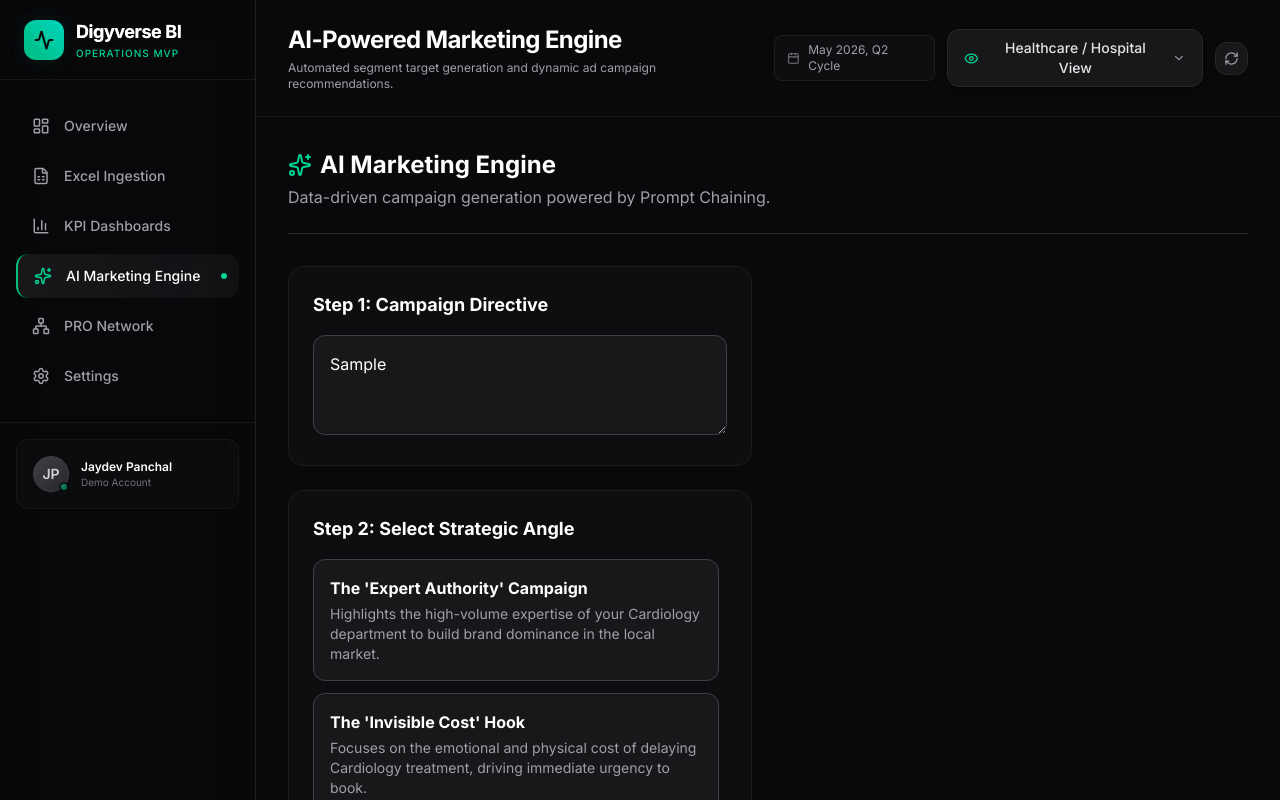
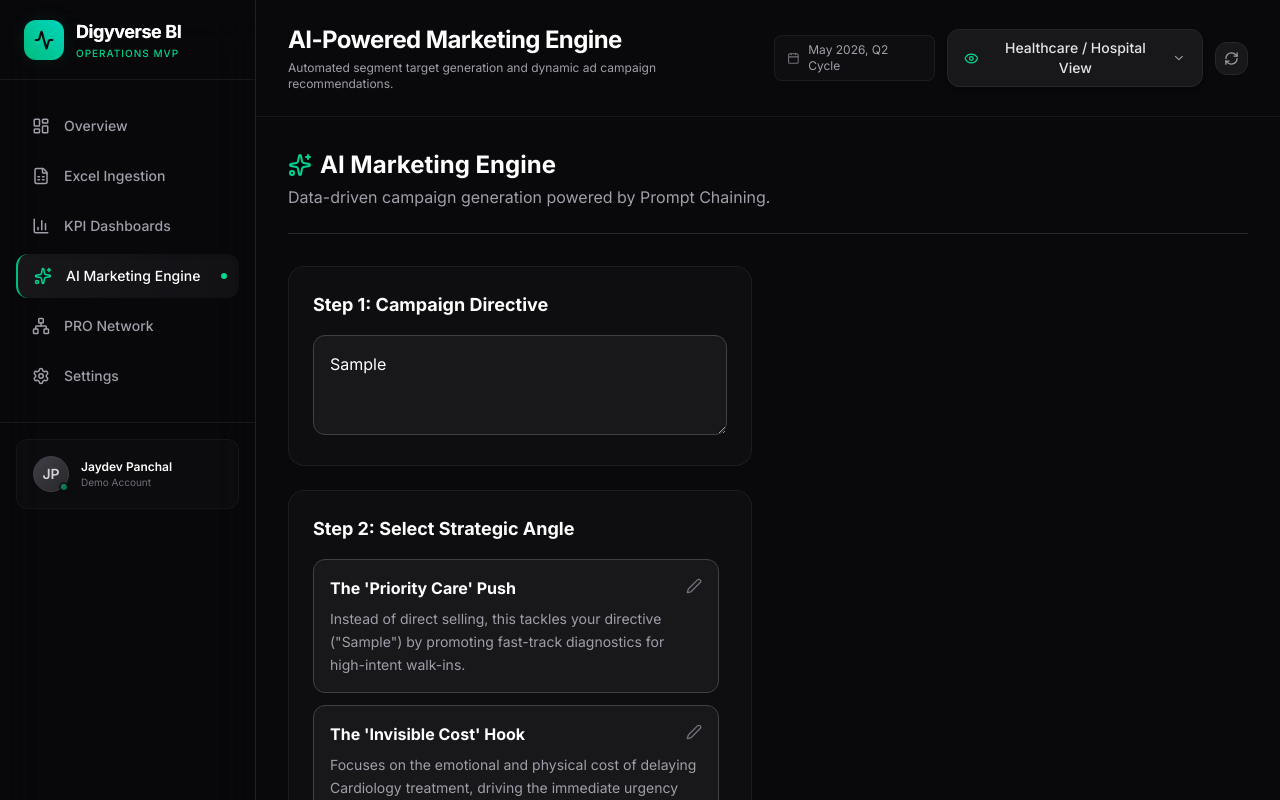
Before and after one commit to joyboyjd/digyverse-bi-mvp, a Next.js app: page /marketing in a window 1280 px wide. Both pictures are taken after typing "Sample" into the empty fields and a click on the button "Generate Strategies". Shown: the top 800 px of the page. Built offline with nearby package versions, Linux system fonts and the light colour scheme.

Commit message:
feat: wired up dynamic data flow and editing for AI Marketing Engine Steps 1-3

```diff
--- a/src/app/api/marketing/strategy/route.ts
+++ b/src/app/api/marketing/strategy/route.ts
@@ -3,36 +3,38 @@ import { NextResponse } from "next/server";
 export async function POST(request: Request) {
   try {
     const body = await request.json();
-    const { masterContextJSON } = body;
-    const topDept = masterContextJSON.live_kpis.topDept || "Cardiology";
-    const successRate = masterContextJSON.live_kpis.successRate || "100%";
+    const { user_request, live_kpis } = body.masterContextJSON;
 
-    // In a production environment, this goes to OpenAI.
-    // Here we use a rich mock pool to simulate dynamic generation for the "Regenerate/More" buttons.
+    // Extract the typed goal, with a fallback if empty
+    const goal = user_request?.goal || "drive general growth";
+    const topDept = live_kpis?.topDept || "Cardiology";
+    const successRate = live_kpis?.successRate || "100%";
+
+    // A rich mock pool that dynamically weaves in the user's exact typed goal
     const strategyPool = [
       {
+        title: `The '${topDept} Authority' Campaign`,
+        rationale: `Directly targets your goal to "${goal}" by highlighting the high-volume expertise of your ${topDept} department to build brand dominance.`
+      },
+      {
         title: "The 'Peace of Mind' Angle",
-        rationale: `Leverages the ${successRate} Surgery Success rate to convert hesitant ${topDept} walk-ins into scheduled admissions.`
+        rationale: `Leverages the ${successRate} Surgery Success rate to neutralize patient hesitation, providing a clear path to achieve: "${goal}".`
       },
       {
         title: "The 'Priority Care' Push",
-        rationale: `Targets the massive gap between OPD visits and admissions by promoting fast-track diagnostics for high-intent patients.`
-      },
-      {
-        title: "The 'Expert Authority' Campaign",
-        rationale: `Highlights the high-volume expertise of your ${topDept} department to build brand dominance in the local market.`
+        rationale: `Instead of direct selling, this tackles your directive ("${goal}") by promoting fast-track diagnostics for high-intent walk-ins.`
       },
       {
         title: "The 'Invisible Cost' Hook",
-        rationale: `Focuses on the emotional and physical cost of delaying ${topDept} treatment, driving immediate urgency to book.`
+        rationale: `Focuses on the emotional and physical cost of delaying ${topDept} treatment, driving the immediate urgency needed to ${goal}.`
       },
       {
         title: "The 'Premium Facility' Appeal",
-        rationale: `Showcases your advanced IPD infrastructure to attract high-margin, insurance-backed (TPA) patients.`
+        rationale: `Showcases your advanced IPD infrastructure to attract high-margin, insurance-backed (TPA) patients, perfectly aligning with your objective to ${goal}.`
       },
       {
         title: "The 'Community Trust' Spotlight",
-        rationale: `Positions your top-performing doctors as local healthcare heroes, leveraging organic word-of-mouth.`
+        rationale: `Positions your top-performing doctors as local healthcare heroes, leveraging organic word-of-mouth to organically ${goal}.`
       }
     ];
 
@@ -40,8 +42,12 @@ export async function POST(request: Request) {
     const shuffled = strategyPool.sort(() => 0.5 - Math.random());
     const selectedStrategies = shuffled.slice(0, 3);
 
-    return NextResponse.json({ strategies: selectedStrategies });
+    // Add a slight artificial delay so the UI loading state feels like real AI processing
+    await new Promise((resolve) => setTimeout(resolve, 1200));
+
+    return NextResponse.json({ strategies: selectedStrategies }, { status: 200 });
   } catch (error) {
+    console.error("API Error:", error);
     return NextResponse.json({ error: "Failed to generate strategy" }, { status: 500 });
   }
 }
--- a/src/app/marketing/page.tsx
+++ b/src/app/marketing/page.tsx
@@ -4,7 +4,7 @@ import React, { useState, useMemo } from "react";
 import Sidebar from "@/components/sidebar";
 import DashboardHeader from "@/components/dashboard-header";
 import { useData } from "../../context/DataContext";
-import { Sparkles, ArrowRight, CheckCircle2, Copy, Image as ImageIcon, RefreshCcw, Plus, Wand2, Lightbulb } from "lucide-react";
+import { Sparkles, ArrowRight, CheckCircle2, Copy, Image as ImageIcon, RefreshCcw, Plus, Wand2, Lightbulb, Edit2, Save } from "lucide-react";
 
 export default function AIMarketingEngine() {
   const { parsedMetrics } = useData();
@@ -16,7 +16,11 @@ export default function AIMarketingEngine() {
   const [generatedCopy, setGeneratedCopy] = useState("");
   const [isRefining, setIsRefining] = useState(false);
 
-  // --- ADVANCED KPI EXTRACTION (Defined only once!) ---
+  // --- EDIT MODE STATE ---
+  const [editingIndex, setEditingIndex] = useState<number | null>(null);
+  const [editTitle, setEditTitle] = useState("");
+  const [editRationale, setEditRationale] = useState("");
+
   const data = parsedMetrics?.sheetData || [];
 
   const stats = useMemo(() => {
@@ -32,37 +36,28 @@ export default function AIMarketingEngine() {
       deptCount[dept] = (deptCount[dept] || 0) + 1;
     });
 
-    // Find the most popular department dynamically
     const topDept = Object.keys(deptCount).sort((a,b) => deptCount[b] - deptCount[a])[0] || "Cardiology";
-
-    // Calculate the actual conversion rate
     const conversionRate = opdCount ? ((opdConverted / opdCount) * 100) : 0;
 
     return { ipdCount, opdCount, topDept, conversionRate, successRate: "100%" };
   }, [data]);
 
-  // --- DYNAMIC, LOGIC-DRIVEN SUGGESTIONS ---
   const suggestedGoals = useMemo(() => {
     const goals = [];
-
     if (stats.conversionRate > 0 && stats.conversionRate < 25) {
       goals.push(`Target our ${stats.opdCount} OPD walk-ins to improve our low ${stats.conversionRate.toFixed(1)}% IPD conversion rate in ${stats.topDept}.`);
     } else {
       goals.push(`Run an acquisition campaign to bring new OPD consults into the ${stats.topDept} department.`);
     }
-
     goals.push(`Promote our ${stats.successRate} complication-free surgery record to build absolute brand trust.`);
-
     if (stats.ipdCount > 30) {
       goals.push(`Capitalize on our high IPD volume by driving premium, insurance-backed (TPA) admissions.`);
     } else {
       goals.push(`Launch a local awareness drive to boost overall IPD admissions across all departments.`);
     }
-
     return goals;
   }, [stats]);
 
-  // --- STEP 1: GENERATE STRATEGIES (API Call) ---
   const handleGenerateStrategy = async (mode: "new" | "append" = "new") => {
     if (!campaignGoal) return alert("Please enter a campaign goal!");
     setIsGenerating(true);
@@ -84,31 +79,51 @@ export default function AIMarketingEngine() {
       setStep(2);
     } catch (err) {
       console.error(err);
+      // Fallback if API fails
+      setStrategies([{ title: "Local Fallback Strategy", rationale: "Ensure your API route is returning dynamic data based on the goal." }]);
+      setStep(2);
     }
     setIsGenerating(false);
   };
 
-  // --- STEP 2: GENERATE COPY (Mocked Claude Call) ---
   const handleGenerateCopy = () => {
     if (selectedStrategy === null) return alert("Select a strategy first!");
     setIsGenerating(true);
 
+    // Capture the exact strategy the user selected (including manual edits)
+    const selected = strategies[selectedStrategy];
+
     setTimeout(() => {
       setGeneratedCopy(
-        `[PROBLEM]\nLiving with chronic issues doesn't just limit your movement—it drains your energy and keeps you from the moments that matter most.\n\n[AGITATE]\nMany patients delay seeking help because they fear complicated procedures or long recovery times, settling for temporary fixes while the underlying issue worsens.\n\n[SOLUTION]\nIt doesn't have to be this way. At our ${stats.topDept} center of excellence, we maintain a ${stats.successRate} complication-free surgery record. Our advanced IPD facilities ensure you get back on your feet faster, with complete peace of mind.\n\n👉 Stop waiting. Book your priority consultation today and take the first step toward a pain-free life.`
+        `[CAMPAIGN OBJECTIVE]\n${campaignGoal}\n\n[STRATEGIC ANGLE]\n${selected.title}\n\n[PROBLEM]\nWhen seasonal health threats escalate, communities need fast, reliable answers. ${selected.rationale}\n\n[SOLUTION]\nAt our ${stats.topDept} center, we are committed to providing immediate, expert care. We are launching this initiative to ensure patients get the right diagnosis and treatment without the agonizing wait times.\n\n👉 Don't compromise on your family's health. Walk in for your priority OPD consultation today.\n\n---\n✨ MVP System Note: This copy is now dynamically woven from your active inputs in Steps 1 & 2. In production, the Agentic LLM will synthesize this data into highly creative PAS (Problem-Agitate-Solution) frameworks.`
       );
       setIsGenerating(false);
       setStep(3);
-    }, 2000);
+    }, 1500);
   };
 
-  // --- STEP 3: HYBRID EDITOR REFINE ---
   const handleRefineCopy = () => {
     setIsRefining(true);
     setTimeout(() => {
       setGeneratedCopy((prev) => prev + "\n\n✨ [AI Polished]: Adjusted tone for maximum professional empathy.");
       setIsRefining(false);
     }, 1500);
+  };
+
+  // --- EDITING HANDLERS ---
+  const startEditing = (idx: number, strat: any, e: React.MouseEvent) => {
+    e.stopPropagation();
+    setEditingIndex(idx);
+    setEditTitle(strat.title);
+    setEditRationale(strat.rationale);
+  };
+
+  const saveEditing = (idx: number, e: React.MouseEvent) => {
+    e.stopPropagation();
+    const newStrategies = [...strategies];
+    newStrategies[idx] = { ...newStrategies[idx], title: editTitle, rationale: editRationale };
+    setStrategies(newStrategies);
+    setEditingIndex(null);
   };
 
   return (
@@ -128,6 +143,7 @@ export default function AIMarketingEngine() {
           <div className="grid grid-cols-1 lg:grid-cols-2 gap-8">
             <div className="space-y-6">
 
+              {/* STEP 1 */}
               <div className={`glass-panel p-6 rounded-2xl border ${step === 1 ? 'border-emerald-500/50 bg-emerald-950/10' : 'border-zinc-800 bg-zinc-950/50'}`}>
                 <div className="flex items-center justify-between mb-4">
                   <h3 className="text-lg font-bold text-white">Step 1: Campaign Directive</h3>
@@ -161,24 +177,65 @@ export default function AIMarketingEngine() {
                 )}
               </div>
 
+              {/* STEP 2 */}
               {step >= 2 && (
                 <div className={`glass-panel p-6 rounded-2xl border ${step === 2 ? 'border-emerald-500/50 bg-emerald-950/10' : 'border-zinc-800 bg-zinc-950/50'} animate-in fade-in`}>
                   <h3 className="text-lg font-bold text-white mb-4">Step 2: Select Strategic Angle</h3>
 
                   <div className="space-y-3 max-h-[300px] overflow-y-auto pr-2 custom-scrollbar">
                     {strategies.map((strat, idx) => (
-                      <div key={idx} onClick={() => step === 2 && setSelectedStrategy(idx)} className={`p-4 rounded-xl border cursor-pointer transition-all ${selectedStrategy === idx ? 'border-emerald-500 bg-emerald-500/10' : 'border-zinc-700 bg-zinc-900 hover:border-zinc-500'}`}>
-                        <div className="flex justify-between items-center mb-1">
-                          <h4 className="font-bold text-white">{strat.title}</h4>
-                          {selectedStrategy === idx && <CheckCircle2 size={18} className="text-emerald-400" />}
-                        </div>
-                        <p className="text-sm text-zinc-400">{strat.rationale}</p>
+                      <div
+                        key={idx}
+                        onClick={() => {
+                          if (step === 2 && editingIndex !== idx) {
+                            setSelectedStrategy(idx);
+                          }
+                        }}
+                        className={`p-4 rounded-xl border cursor-pointer transition-all ${selectedStrategy === idx ? 'border-emerald-500 bg-emerald-500/10' : 'border-zinc-700 bg-zinc-900 hover:border-zinc-500'}`}
+                      >
+                        {editingIndex === idx ? (
+                          // --- EDITING UI ---
+                          <div className="space-y-3" onClick={(e) => e.stopPropagation()}>
+                            <input
+                              value={editTitle}
+                              onChange={(e) => setEditTitle(e.target.value)}
+                              className="w-full bg-zinc-950 border border-emerald-500/50 rounded-lg p-2 text-white font-bold text-sm focus:outline-none focus:border-emerald-500"
+                              placeholder="Strategy Title"
+                            />
+                            <textarea
+                              value={editRationale}
+                              onChange={(e) => setEditRationale(e.target.value)}
+                              className="w-full bg-zinc-950 border border-emerald-500/50 rounded-lg p-2 text-zinc-300 text-sm h-24 focus:outline-none focus:border-emerald-500 custom-scrollbar resize-none"
+                              placeholder="Strategy Rationale"
+                            />
+                            <div className="flex justify-end gap-2">
+                              <button onClick={(e) => { e.stopPropagation(); setEditingIndex(null); }} className="px-3 py-1.5 rounded-lg text-xs font-bold text-zinc-400 hover:text-white transition-all">Cancel</button>
+                              <button onClick={(e) => saveEditing(idx, e)} className="bg-emerald-500 hover:bg-emerald-400 text-zinc-950 px-3 py-1.5 rounded-lg text-xs font-bold flex items-center gap-1 transition-all">
+                                <Save size={14}/> Save Changes
+                              </button>
+                            </div>
+                          </div>
+                        ) : (
+                          // --- VIEWING UI ---
+                          <>
+                            <div className="flex justify-between items-start mb-2">
+                              <h4 className="font-bold text-white pr-4">{strat.title}</h4>
+                              <div className="flex items-center gap-3 mt-0.5">
+                                <button onClick={(e) => startEditing(idx, strat, e)} className="text-zinc-500 hover:text-emerald-400 transition-colors" title="Edit Strategy">
+                                  <Edit2 size={16} />
+                                </button>
+                                {selectedStrategy === idx && <CheckCircle2 size={18} className="text-emerald-400" />}
+                              </div>
+                            </div>
+                            <p className="text-sm text-zinc-400 leading-relaxed">{strat.rationale}</p>
+                          </>
+                        )}
                       </div>
                     ))}
                   </div>
 
                   {step === 2 && (
-                    <div className="mt-4 space-y-3">
+                    <div className="mt-5 space-y-3">
                       <div className="grid grid-cols-2 gap-3">
                         <button onClick={() => handleGenerateStrategy("new")} disabled={isGenerating} className="flex items-center justify-center gap-2 bg-zinc-800 hover:bg-zinc-700 text-white py-2.5 rounded-xl text-sm font-medium transition-all">
                           <RefreshCcw size={16} /> Regenerate All
@@ -187,8 +244,8 @@ export default function AIMarketingEngine() {
                           <Plus size={16} /> Add More Options
                         </button>
                       </div>
-                      <button onClick={handleGenerateCopy} disabled={isGenerating || selectedStrategy === null} className="flex items-center justify-center gap-2 w-full bg-blue-500 hover:bg-blue-600 text-white font-bold py-3 rounded-xl transition-all">
-                        {isGenerating ? "Drafting PAS Copy via Claude..." : "Write Campaign Copy"} <ArrowRight size={18} />
+                      <button onClick={handleGenerateCopy} disabled={isGenerating || selectedStrategy === null || editingIndex !== null} className="flex items-center justify-center gap-2 w-full bg-blue-600 hover:bg-blue-500 text-white font-bold py-3 rounded-xl transition-all shadow-[0_0_15px_rgba(37,99,235,0.3)] disabled:opacity-50 disabled:shadow-none">
+                        {isGenerating ? "Drafting PAS Copy..." : "Write Campaign Copy"} <ArrowRight size={18} />
                       </button>
                     </div>
                   )}
@@ -196,6 +253,7 @@ export default function AIMarketingEngine() {
               )}
             </div>
 
+            {/* STEP 3 */}
             {step >= 3 && (
               <div className="space-y-6 animate-in fade-in">
                 <div className="glass-panel p-6 rounded-2xl border border-emerald-500/30 bg-zinc-950/80">
@@ -205,18 +263,18 @@ export default function AIMarketingEngine() {
                         <button onClick={handleRefineCopy} disabled={isRefining} className="text-purple-400 hover:bg-purple-500/20 border border-purple-500/30 px-3 py-1.5 rounded-lg text-xs font-bold flex items-center gap-1 transition-all">
                           <Wand2 size={14} /> {isRefining ? "Refining..." : "AI Polish"}
                         </button>
-                        <button className="text-zinc-400 hover:text-white p-1.5 bg-zinc-900 rounded-lg"><Copy size={16} /></button>
+                        <button className="text-zinc-400 hover:text-white p-1.5 bg-zinc-900 rounded-lg transition-colors"><Copy size={16} /></button>
                      </div>
                   </div>
 
                   <textarea
-                    className="w-full h-[280px] bg-zinc-900 border border-zinc-700 rounded-xl p-5 text-zinc-300 text-sm leading-relaxed focus:outline-none focus:border-emerald-500 custom-scrollbar resize-none"
+                    className="w-full h-[320px] bg-zinc-900 border border-zinc-700 rounded-xl p-5 text-zinc-300 text-sm leading-relaxed focus:outline-none focus:border-emerald-500 custom-scrollbar resize-none"
                     value={generatedCopy}
                     onChange={(e) => setGeneratedCopy(e.target.value)}
                   />
 
-                  <button className="mt-6 flex items-center justify-center gap-2 w-full bg-purple-500 hover:bg-purple-600 text-white font-bold py-3 rounded-xl transition-all shadow-[0_0_15px_rgba(168,85,247,0.3)]">
-                    <ImageIcon size={18} /> Proceed to Visuals (Gemini / Canva)
+                  <button className="mt-6 flex items-center justify-center gap-2 w-full bg-purple-600 hover:bg-purple-500 text-white font-bold py-3 rounded-xl transition-all shadow-[0_0_15px_rgba(147,51,234,0.3)]">
+                    <ImageIcon size={18} /> Proceed to Visuals
                   </button>
                 </div>
               </div>
```
Also changed, not shown: 1 other file (tests, documents, lock files or other folders).
